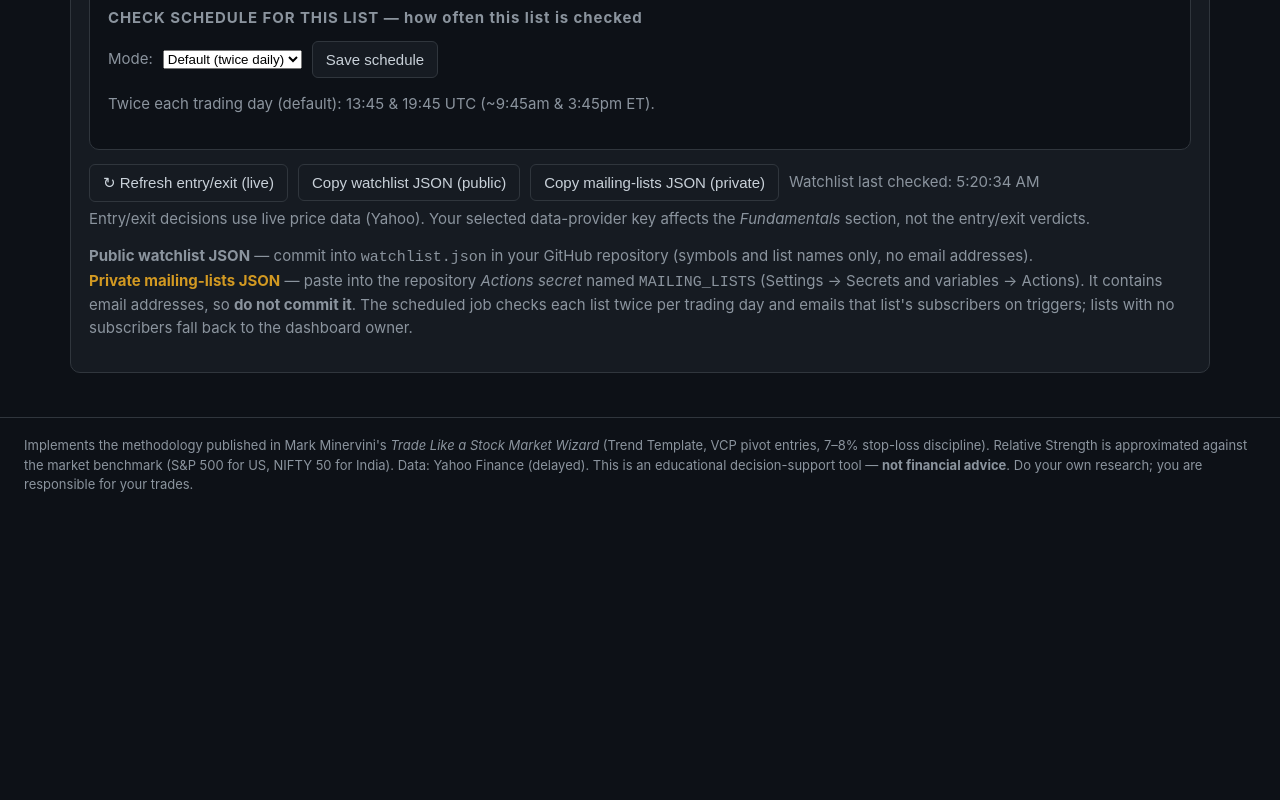
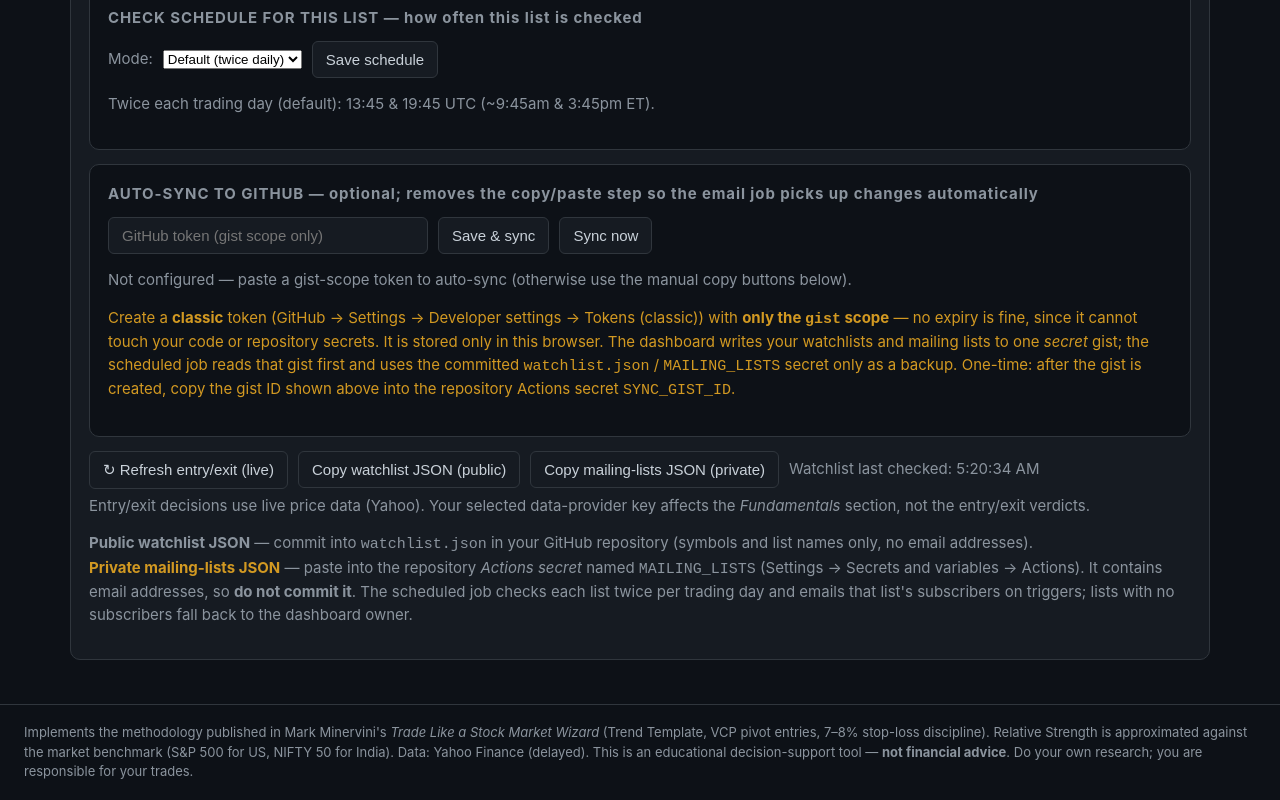
Before and after one commit to csreenath-rgb/minervini-dashboard, a website: page index.html in a window 1280 px wide. Shown: the part 1522-2322 px from the top of the page. Before the commit the page ends 2035 px from the top, so only its background shows below. Drawn offline with nearby package versions, Linux system fonts and the light colour scheme.

Commit message:
Add files via upload

```diff
--- a/index.html
+++ b/index.html
@@ -214,6 +214,17 @@
       <p id="schedule-summary" class="muted"></p>
     </section>
 
+    <section class="panel" style="margin-top:14px; background:#0d1117">
+      <h2>Auto-sync to GitHub <span class="muted" style="text-transform:none">— optional; removes the copy/paste step so the email job picks up changes automatically</span></h2>
+      <div class="controls">
+        <input id="gh-token" type="password" autocomplete="off" placeholder="GitHub token (gist scope only)" style="width:320px">
+        <button id="save-gh-token-btn">Save &amp; sync</button>
+        <button id="sync-now-btn">Sync now</button>
+      </div>
+      <p id="sync-status" class="muted"></p>
+      <p id="sync-gist-id" class="muted" style="display:none"></p>
+      <p class="muted hint-private">Create a <strong>classic</strong> token (GitHub &rarr; Settings &rarr; Developer settings &rarr; Tokens (classic)) with <strong>only the <code>gist</code> scope</strong> — no expiry is fine, since it cannot touch your code or repository secrets. It is stored only in this browser. The dashboard writes your watchlists and mailing lists to one <em>secret</em> gist; the scheduled job reads that gist first and uses the committed <code>watchlist.json</code> / <code>MAILING_LISTS</code> secret only as a backup. One-time: after the gist is created, copy the gist ID shown above into the repository Actions secret <code>SYNC_GIST_ID</code>.</p>
+    </section>
     <div class="controls" style="margin-top:14px">
       <button id="refresh-btn">↻ Refresh entry/exit (live)</button>
       <button id="copy-watchlist-btn">Copy watchlist JSON (public)</button>
@@ -239,6 +250,6 @@
 
 <script src="https://cdn.jsdelivr.net/npm/chart.js@4.4.7/dist/chart.umd.min.js"></script>
 <!-- ?v bumped on each deploy to defeat browser/CDN caching of the module -->
-<script type="module" src="js/app.js?v=20260619-4"></script>
+<script type="module" src="js/app.js?v=20260624-1"></script>
 </body>
 </html>
```
Also changed, not shown: README.md.
